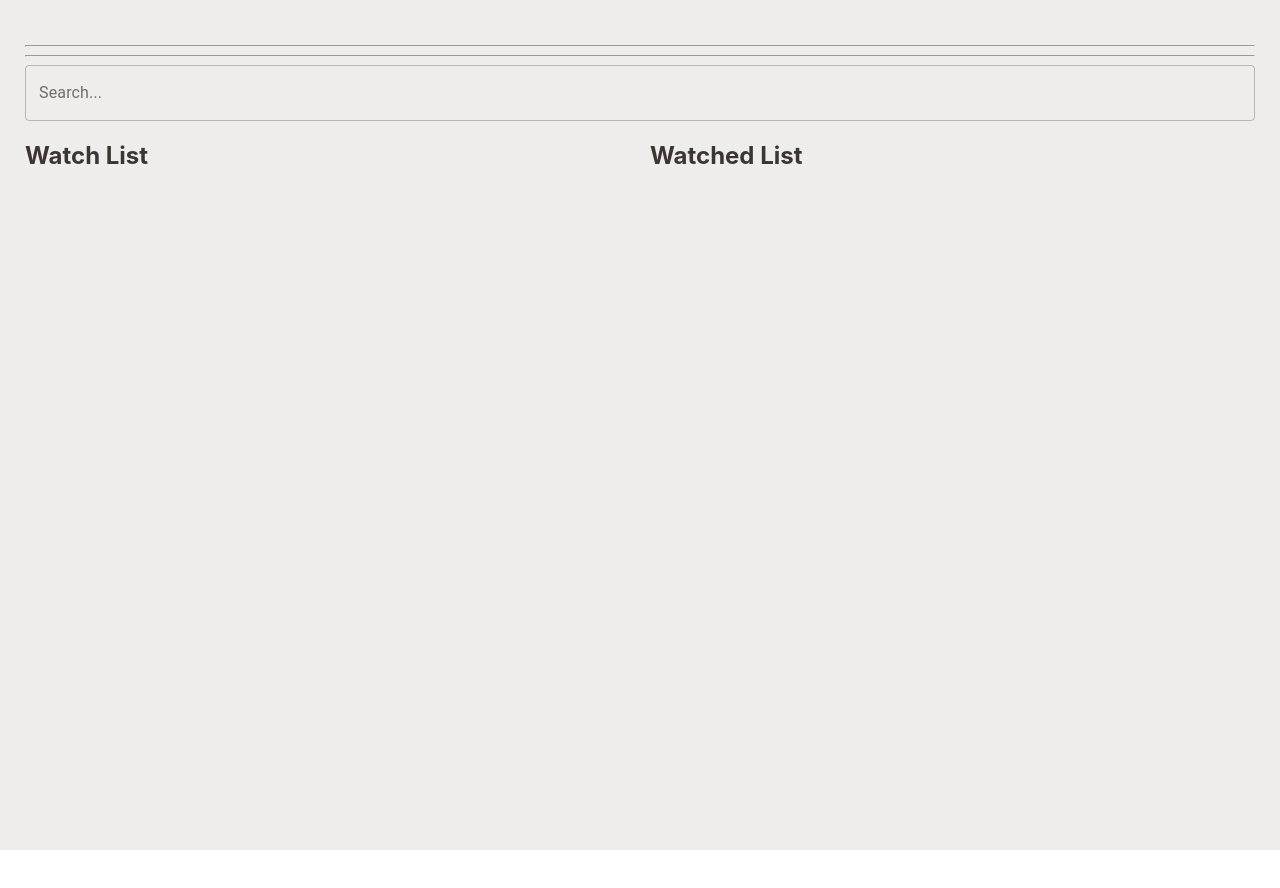
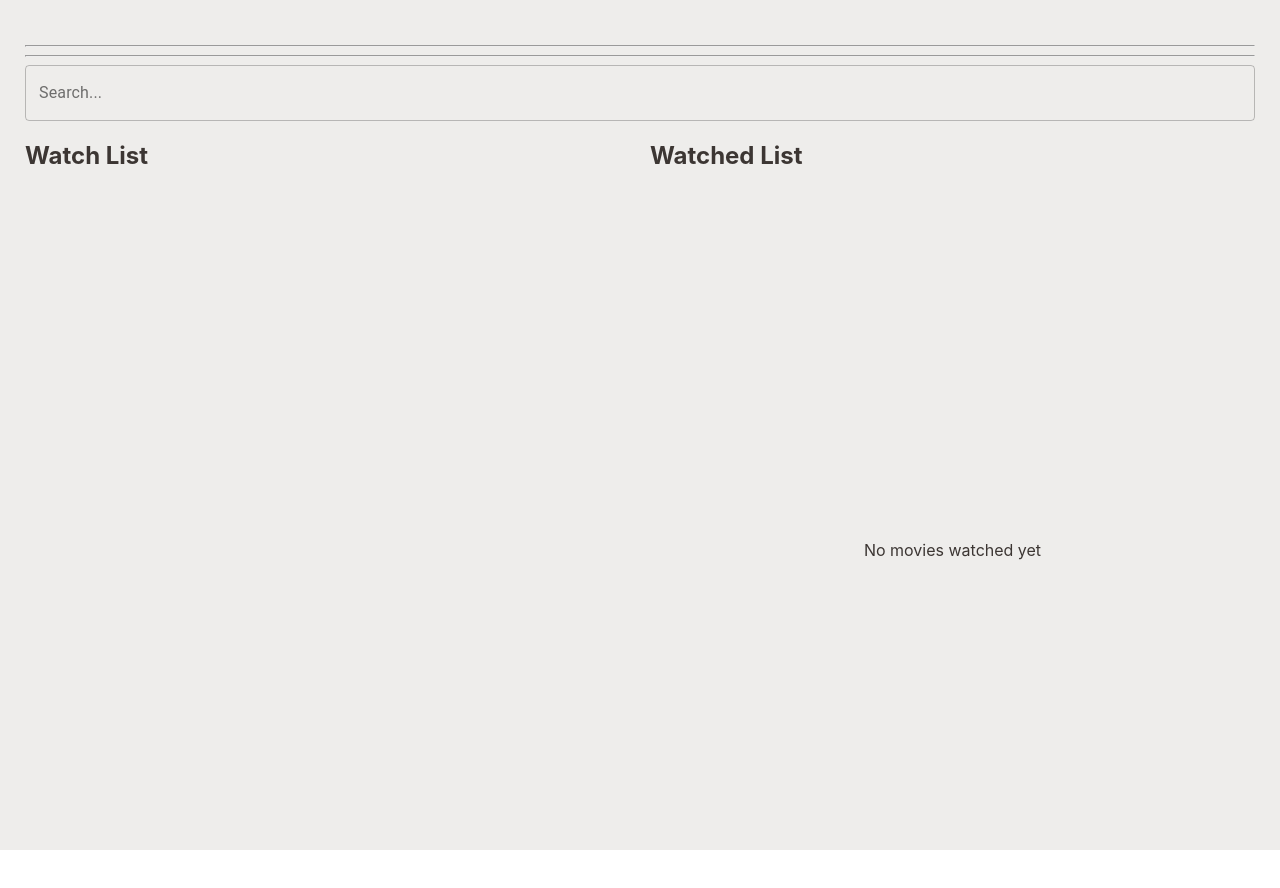
Before and after one commit to Nama-Salameh/asal-training3, a React (Create React App) app: page / in a window 1280 px wide. Shown: the part 1447-2335 px from the top of the page. Before the commit the page ends 2297 px from the top, so only its background shows below. Built offline with nearby package versions, Linux system fonts and the light colour scheme; no server answers.

Commit message:
Implement Watching list Manager.

```diff
--- a/src/components/watchListManager/WatchListManger.tsx
+++ b/src/components/watchListManager/WatchListManger.tsx
@@ -68,7 +68,6 @@ const WatchListManager = () => {
     setLoadedItemCount((prevCount) => prevCount + 10);
     console.log("after add ", loadedItemCount);
   };
-
   return (
     <div className="watchListManager">
       <SearchBar onSearch={handleSearch} />
@@ -93,6 +92,9 @@ const WatchListManager = () => {
 
         <div className="listContainer">
           <h2 className="watchedListTitle">Watched List</h2>
+          {filteredWatchedList.length === 0 ? (
+            <div className="emptyList">No movies watched yet</div>
+          ) : (
             <VirtualScroller
               items={filteredWatchedList.slice(0, loadedItemCount)}
               itemSize={200}
@@ -107,6 +109,7 @@ const WatchListManager = () => {
               style={{ height: "650px" }}
               onLazyLoad={onLoadMore}
             />
+          )}
         </div>
       </div>
     </div>
--- a/src/components/watchListManager/watchListManger.scss
+++ b/src/components/watchListManager/watchListManger.scss
@@ -18,6 +18,13 @@
       .watchedListTitle {
         text-align: start;
       }
+
+      .emptyList {
+        display: flex;
+        align-items: center;
+        justify-content: center;
+        height: 100%;
+      }
     }
   }
 }
```
Lines whose indentation alone changed are shown as unchanged.
